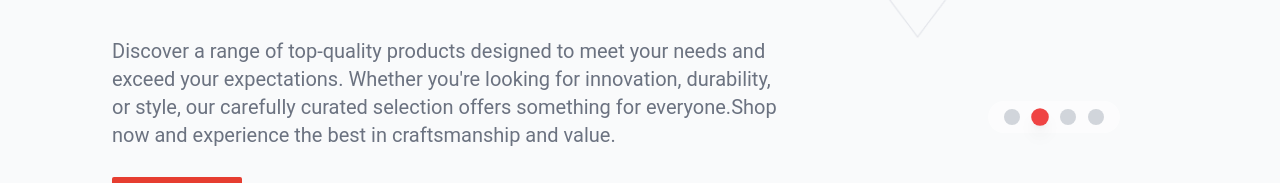
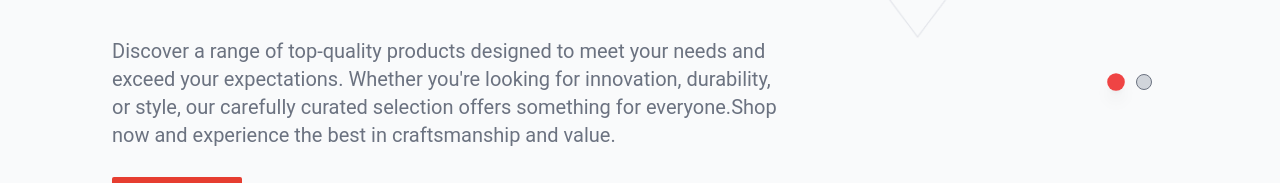
Before and after one commit to Hasindu100/Advantage-App, a Next.js app: page / in a window 1280 px wide. Shown: the part 331-514 px from the top of the page. Built offline with nearby package versions, Linux system fonts and the light colour scheme.

Commit message:
complete the product section

```diff
--- a/components/sections/products/products.tsx
+++ b/components/sections/products/products.tsx
@@ -1,11 +1,13 @@
+// page.tsx
 'use client';
 
 import React, { useState } from 'react';
-import ProductsCarousel from "./productsCarousel"
+import type { Swiper as SwiperType } from 'swiper';
+import ProductsCarousel from "./productsCarousel";
 import Image from "next/image";
-import TitleIcon from "../../uiElements/titleIcon";
+import TitleIcon from "@/components/uiElements/titleIcon";
 import { motion } from "framer-motion";
-import { Metadata } from 'next';
+import type { Metadata } from 'next';
 
 export const metadata: Metadata = {
     title: 'Premium Product Collection | Zone24x7 Solutions',
@@ -72,21 +74,22 @@ const pageSchema = {
     }
 };
 
-export function generateMetadata() {
+export function generateMetadata(): Metadata {
     return {
         ...metadata,
-        script: [
+        other: {
+            'script': [
                 {
                     type: 'application/ld+json',
                     text: JSON.stringify(pageSchema)
                 }
             ]
+        }
     };
 }
 
 export default function Products() {
-    const [activeSlide, setActiveSlide] = useState(0);
-    const totalSlides = 4;
+    const [activeSlide, setActiveSlide] = useState<number>(0);
 
     const contentVariants = {
         hidden: {
@@ -103,18 +106,25 @@ export default function Products() {
         }
     };
 
-    const handleSlideChange = (swiper: any) => {
+    const handleSlideChange = (swiper: SwiperType) => {
         setActiveSlide(swiper.realIndex);
     };
 
-    const goToSlide = (index: number) => {
-        setActiveSlide(index);
+    const handleNext = () => {
+        const nextIndex = (activeSlide + 1) % 4;
+        setActiveSlide(nextIndex);
+    };
+
+    const handlePrev = () => {
+        const prevIndex = (activeSlide - 1 + 4) % 4;
+        setActiveSlide(prevIndex);
     };
 
     return (
         <div className="relative w-full overflow-hidden">
             <div className="flex relative">
                 <div className="hidden md:block absolute right-0 top-0">
+                    <div className="relative">
                         <Image
                             src="/images/products/bgFrame.png"
                             width={500}
@@ -123,21 +133,27 @@ export default function Products() {
                             className="object-contain"
                             priority
                         />
+                        <div className="absolute -bottom-12 right-0 z-10 flex items-center gap-3 px-4 py-2">
+                            <button
+                                onClick={handlePrev}
+                                className={`w-4 h-4 rounded-full transition-all duration-300 hover:scale-110
+            ${activeSlide === 0 || activeSlide === 1
+                                        ? 'bg-red-500 scale-110 shadow-lg'
+                                        : 'bg-gray-300 hover:bg-red-500 border border-gray-500'
+                                    }`}
+                                aria-label="Previous slide"
+                            />
+                            <button
+                                onClick={handleNext}
+                                className={`w-4 h-4 rounded-full transition-all duration-300 hover:scale-110
+            ${activeSlide === 2 || activeSlide === 3
+                                        ? 'bg-red-500 scale-110 shadow-lg'
+                                        : 'bg-gray-300 hover:bg-red-500 border border-gray-500'
+                                    }`}
+                                aria-label="Next slide"
+                            />
                         </div>
-
-                {/* Pagination dots */}
-                <div className="hidden md:flex absolute right-12 top-96 z-10 items-center gap-3 bg-white bg-opacity-50 px-4 py-2 rounded-full">
-                    {Array.from({ length: totalSlides }).map((_, index) => (
-                        <button
-                            key={index}
-                            onClick={() => setActiveSlide(index)}
-                            className={`w-4 h-4 rounded-full transition-all duration-300
-                                ${activeSlide === index
-                                    ? 'bg-red-500 scale-110 shadow-lg'
-                                    : 'bg-gray-300 hover:bg-gray-400'}`}
-                            aria-label={`Go to slide ${index + 1}`}
-                        />
-                    ))}
+                    </div>
                 </div>
 
                 <motion.div
@@ -185,7 +201,10 @@ export default function Products() {
             </div>
 
             <div className="relative">
-                <ProductsCarousel onSlideChange={handleSlideChange} activeIndex={activeSlide} />
+                <ProductsCarousel
+                    onSlideChange={handleSlideChange}
+                    activeIndex={activeSlide}
+                />
             </div>
 
             <hr className="mt-6 sm:mt-8 md:mt-12" />
--- a/components/sections/products/productsCarousel.tsx
+++ b/components/sections/products/productsCarousel.tsx
@@ -1,32 +1,31 @@
+// ProductsCarousel.tsx
 'use client';
 
-import React from 'react';
-import Image from 'next/image';
+import React, { useState, useEffect } from 'react';
 import { Swiper, SwiperSlide } from 'swiper/react';
 import { Autoplay } from 'swiper/modules';
 import type { Swiper as SwiperType } from 'swiper';
+import Image from 'next/image';
 import 'swiper/css';
 
-interface ProductCardProps {
+type Product = {
     title: string;
     logo: React.ReactNode;
     description: string;
-}
+};
+
+interface ProductCardProps extends Product { }
 
 interface ProductsCarouselProps {
     onSlideChange: (swiper: SwiperType) => void;
     activeIndex: number;
 }
 
-const ProductCard = ({ title, logo, description }: ProductCardProps) => (
+const ProductCard: React.FC<ProductCardProps> = ({ title, logo, description }) => (
     <div className="h-64 space-y-2">
         <h2 className="text-lg font-bold truncate">{title}</h2>
-        <div
-            className="bg-white p-4 rounded-sm w-full h-52 cursor-pointer border
-                border-gray-200 hover:border-red-500 transition-colors duration-500 ease-in-out flex flex-col"
-        >
-            {/* Increased height for logo container */}
-            <div className="h-12 flex items-center mb-3 ">
+        <div className="bg-white p-4 rounded-sm w-full h-52 cursor-pointer border border-gray-200 hover:border-red-500 transition-colors duration-500 ease-in-out flex flex-col">
+            <div className="h-12 flex items-center mb-3">
                 <div className="transform scale-100 origin-left">
                     {logo}
                 </div>
@@ -38,7 +37,7 @@ const ProductCard = ({ title, logo, description }: ProductCardProps) => (
     </div>
 );
 
-const products = [
+const products: Product[] = [
     {
         title: "Warehouse Management",
         logo: (
@@ -106,16 +105,16 @@ const products = [
 ];
 
 const ProductsCarousel: React.FC<ProductsCarouselProps> = ({ onSlideChange, activeIndex }) => {
-    const [swiper, setSwiper] = React.useState<SwiperType | null>(null);
+    const [swiper, setSwiper] = useState<SwiperType | null>(null);
 
-    React.useEffect(() => {
+    useEffect(() => {
         if (swiper && swiper.realIndex !== activeIndex) {
             swiper.slideToLoop(activeIndex);
         }
     }, [activeIndex, swiper]);
 
     return (
-        <div className="w-full">
+        <div className="relative w-full">
             <Swiper
                 modules={[Autoplay]}
                 spaceBetween={16}
@@ -141,11 +140,7 @@ const ProductsCarousel: React.FC<ProductsCarouselProps> = ({ onSlideChange, acti
             >
                 {products.map((product, index) => (
                     <SwiperSlide key={index}>
-                        <ProductCard
-                            title={product.title}
-                            logo={product.logo}
-                            description={product.description}
-                        />
+                        <ProductCard {...product} />
                     </SwiperSlide>
                 ))}
             </Swiper>
```
Lines whose indentation alone changed are shown as unchanged.
